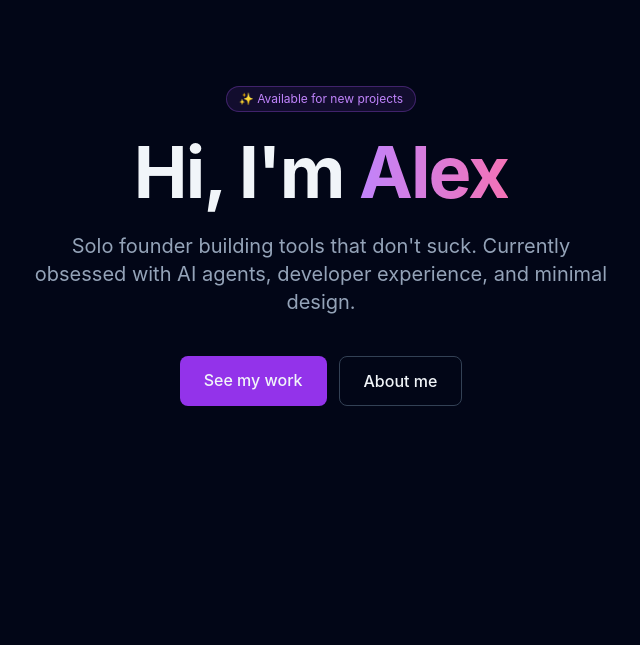
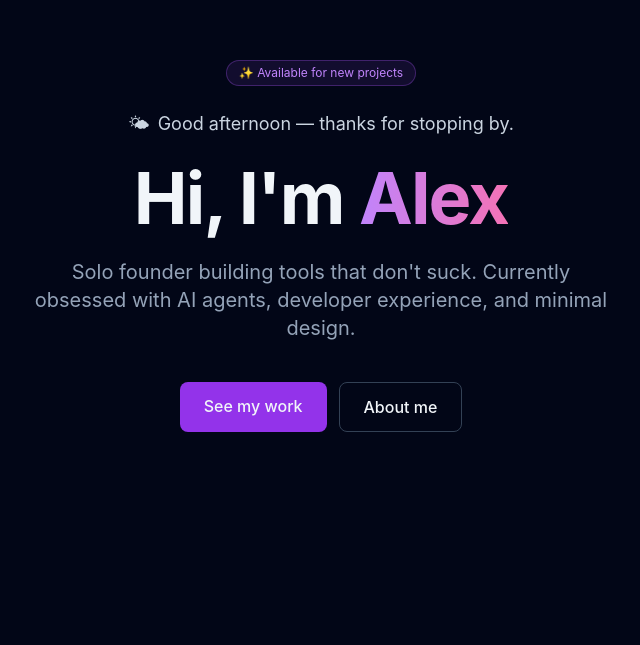
Before and after one commit to ThePyth0nKid/soloPortfolio, a React (Vite) app: page / in a window 1280 px wide. Shown: the part 155-800 px from the top of the page, without its empty margins (319-959 px from the left). Built offline with nearby package versions, Linux system fonts and the light colour scheme.

Commit message:
feat: Add a greeting in the hero section that changes based on time of day (via PatchParty: Frontend Spec)

```diff
--- a/src/components/Hero.jsx
+++ b/src/components/Hero.jsx
@@ -1,10 +1,51 @@
+import { useEffect, useState } from 'react'
+
+function getGreeting(date = new Date()) {
+  const hour = date.getHours()
+  if (hour < 5) return { text: 'Good night', icon: '🌙' }
+  if (hour < 12) return { text: 'Good morning', icon: '☀️' }
+  if (hour < 18) return { text: 'Good afternoon', icon: '🌤' }
+  if (hour < 22) return { text: 'Good evening', icon: '🌆' }
+  return { text: 'Good night', icon: '🌙' }
+}
+
 export default function Hero() {
+  const [greeting, setGreeting] = useState(() => getGreeting())
+
+  useEffect(() => {
+    // Re-evaluate on the next hour boundary so the greeting stays accurate
+    // if the tab is left open across a time-of-day transition.
+    const now = new Date()
+    const msUntilNextHour =
+      (60 - now.getMinutes()) * 60 * 1000 - now.getSeconds() * 1000
+
+    let intervalId
+    const timeoutId = setTimeout(() => {
+      setGreeting(getGreeting())
+      intervalId = setInterval(() => setGreeting(getGreeting()), 60 * 60 * 1000)
+    }, msUntilNextHour)
+
+    return () => {
+      clearTimeout(timeoutId)
+      if (intervalId) clearInterval(intervalId)
+    }
+  }, [])
+
   return (
     <section className="min-h-screen flex flex-col items-center justify-center px-6 text-center">
       <div className="max-w-3xl space-y-6">
         <div className="inline-block px-3 py-1 bg-purple-500/10 border border-purple-500/30 rounded-full text-xs text-purple-400">
           ✨ Available for new projects
         </div>
+        <p
+          className="text-base md:text-lg text-slate-300"
+          aria-live="polite"
+        >
+          <span aria-hidden="true" className="mr-2">
+            {greeting.icon}
+          </span>
+          {greeting.text} — thanks for stopping by.
+        </p>
         <h1 className="text-6xl md:text-7xl font-bold tracking-tight">
           Hi, I'm{' '}
           <span className="bg-gradient-to-r from-purple-400 to-pink-400 bg-clip-text text-transparent">
```
Also changed, not shown: 1 other file (tests, documents, lock files or other folders).
